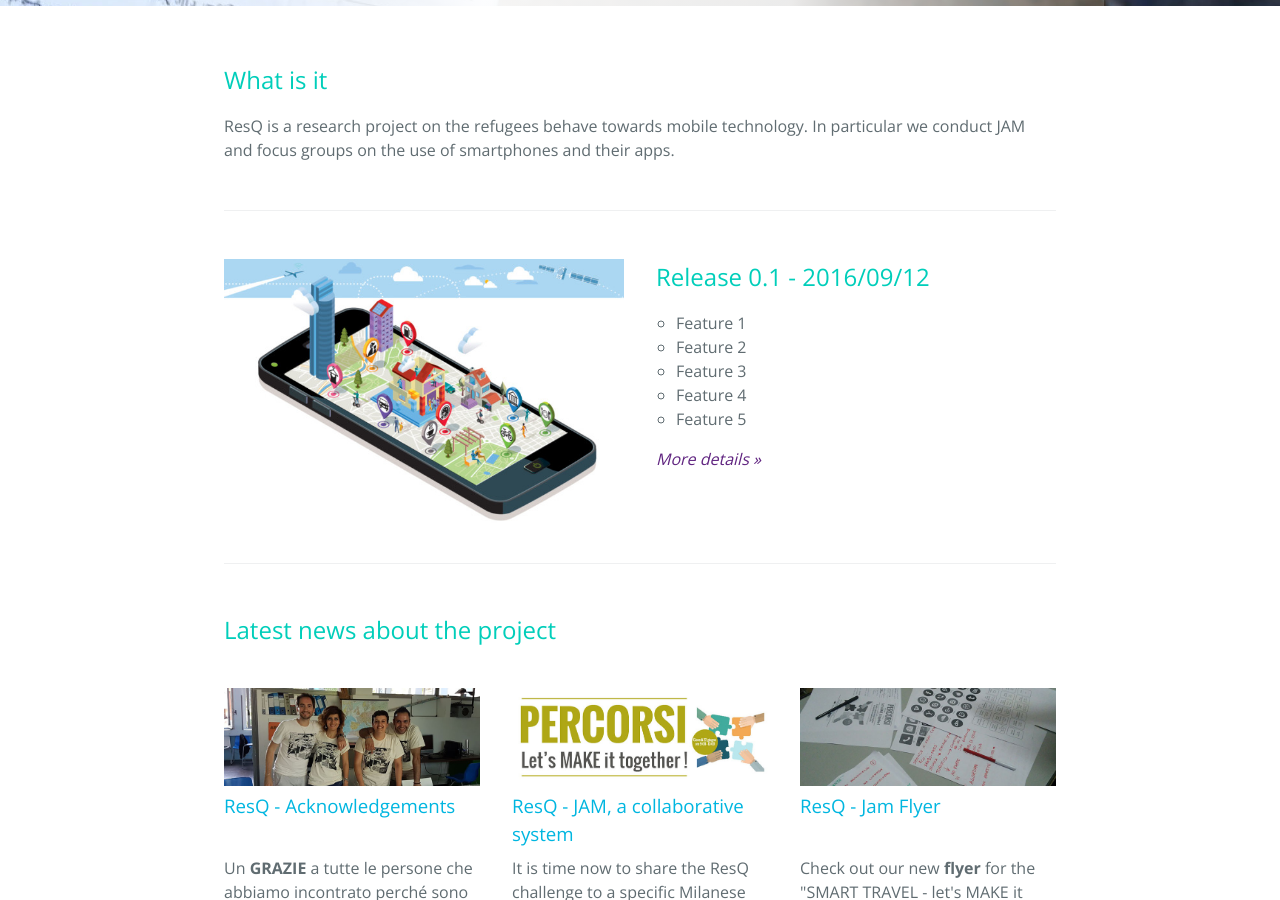
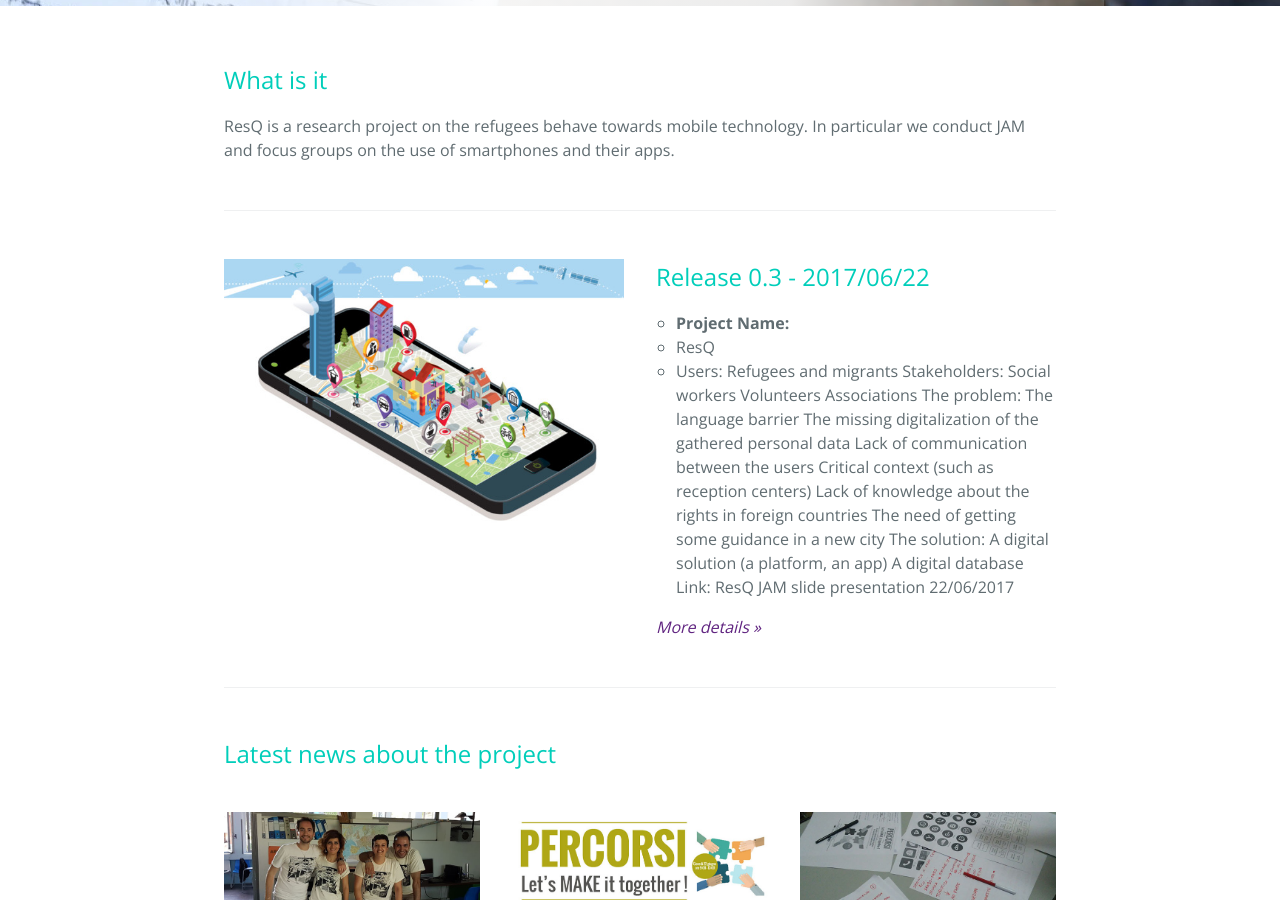
Before and after one commit to opencarecc/ResQ, a Jekyll site: the page built from index.html, in a window 1280 px wide and 900 px high, scrolled down 349 px. Built offline with Jekyll 4.4.1, drawn with Linux system fonts in a browser that asks for light colours; comment, search, counter and statistics services are not loaded.

Commit message:
edit text in release note

```diff
--- a/_includes/release_notes.html
+++ b/_includes/release_notes.html
@@ -1,11 +1,26 @@
 <div class="column">
-  <h2>Release 0.1 - 2016/09/12</h2>
+  <h2>Release 0.3 - 2017/06/22</h2>
   <ul>
-    <li>Feature 1</li>
-    <li>Feature 2</li>
-    <li>Feature 3</li>
-    <li>Feature 4</li>
-    <li>Feature 5</li>
+	  <li><b>Project Name:</b></li>
+	  	<li>ResQ<li>
+	  Users:
+	  Refugees and migrants
+	  Stakeholders:
+	  Social workers
+	  Volunteers
+	  Associations
+	  The problem:
+	  The language barrier
+	  The missing digitalization of the gathered personal data
+	  Lack of communication between the users
+	  Critical context (such as reception centers)
+	  Lack of knowledge about the rights in foreign countries
+	  The need of getting some guidance in a new city
+	  The solution:
+	  A digital solution (a platform, an app)
+	  A digital database
+	  Link:
+	  ResQ JAM slide presentation 22/06/2017
   </ul>
   <p>
     <a href="">
```
